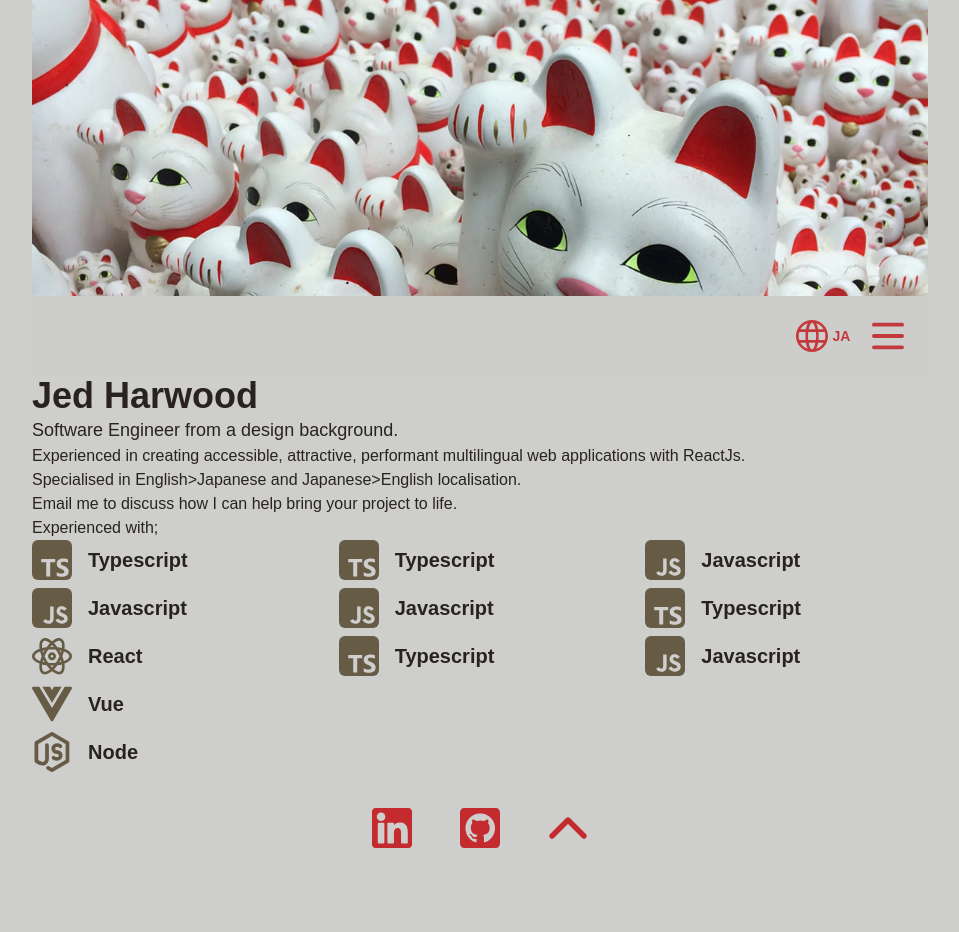
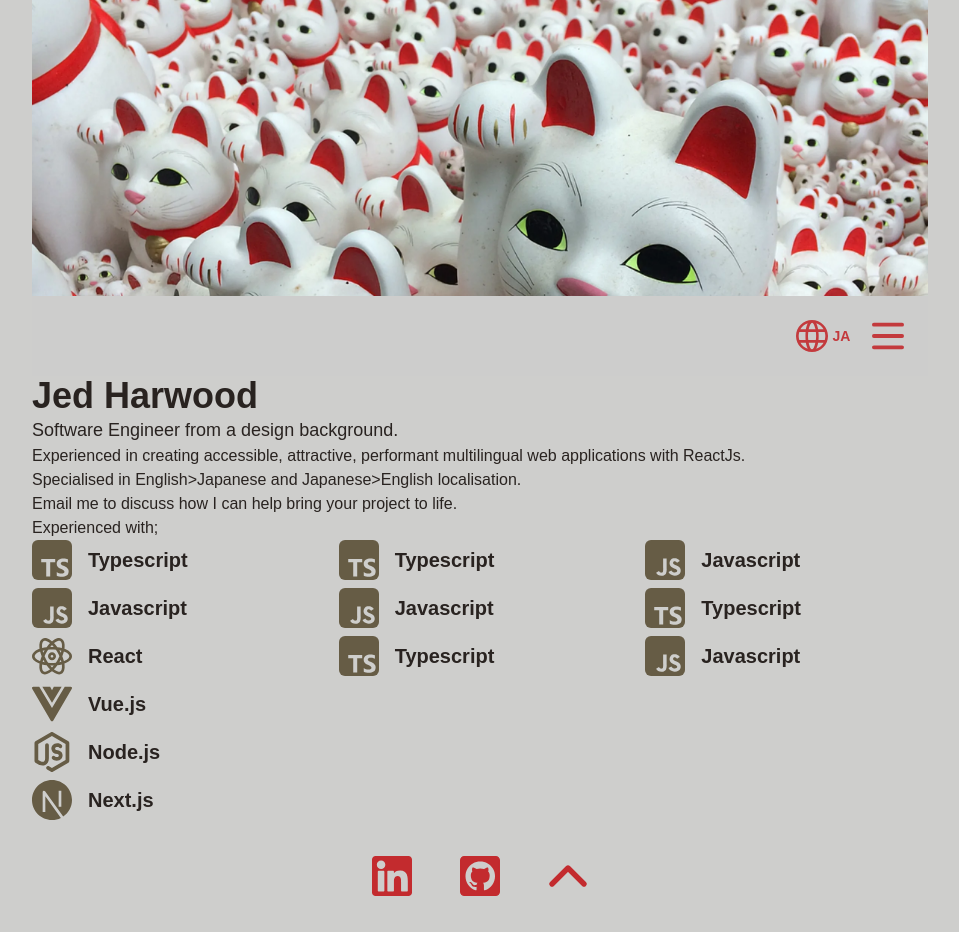
Before and after one commit to jedharwood/PortfolioSite, a Next.js app in the folder portfolio-site/: page /en in a window 1280 px wide. Shown: the whole page, without its empty margins (160-1119 px from the left). Before the commit the page ends 884 px from the top, so only its background shows below. Built offline with nearby package versions, Linux system fonts and the light colour scheme.

Commit message:
Next Icon

```diff
--- a/portfolio-site/src/app/[locale]/page.tsx
+++ b/portfolio-site/src/app/[locale]/page.tsx
@@ -20,6 +20,7 @@ const HomePage: FC = () => {
                     <SvgIcon type='react' />
                     <SvgIcon type='vue' />
                     <SvgIcon type='node' />
+                    <SvgIcon type='next' />
                 </div>
                 <div className='flex flex-col space-y-2'>
                     <SvgIcon type='typescript' />
--- a/portfolio-site/src/app/components/svg-icon.tsx
+++ b/portfolio-site/src/app/components/svg-icon.tsx
@@ -1,7 +1,7 @@
 import { JSX } from 'react';
 
 type SvgIconProps = {
-    type: 'typescript' | 'javascript' | 'react' | 'vue' | 'node';
+    type: 'typescript' | 'javascript' | 'react' | 'vue' | 'node' | 'next';
 };
 
 const typescriptSvg: JSX.Element = (
@@ -65,7 +65,7 @@ const vueSvg: JSX.Element = (
         xmlns='http://www.w3.org/2000/svg'
         fill='currentColor'
         role='img'
-        aria-label='Vue'
+        aria-label='Vue.js'
         viewBox='0 0 15 15'
     >
         <g strokeWidth='0' strokeLinecap='round' strokeLinejoin='round'>
@@ -80,7 +80,7 @@ const nodeSvg: JSX.Element = (
         xmlns='http://www.w3.org/2000/svg'
         fill='currentColor'
         role='img'
-        aria-label='Node'
+        aria-label='Node.js'
         viewBox='0 0 16 16'
     >
         <path
@@ -94,6 +94,23 @@ const nodeSvg: JSX.Element = (
     </svg>
 );
 
+const nextSvg: JSX.Element = (
+    <svg
+        xmlns='http://www.w3.org/2000/svg'
+        fill='currentColor'
+        role='img'
+        aria-label='Next.js'
+        viewBox='0 0 15 15'
+    >
+        <g strokeWidth='0' strokeLinecap='round' strokeLinejoin='round'></g>
+        <path
+            fillRule='evenodd'
+            clipRule='evenodd'
+            d='M0 7.5C0 3.35786 3.35786 0 7.5 0C11.6421 0 15 3.35786 15 7.5C15 10.087 13.6902 12.3681 11.6975 13.7163L4.90687 4.20942C4.78053 4.03255 4.5544 3.95756 4.34741 4.02389C4.14042 4.09022 4 4.28268 4 4.50004V12H5V6.06027L10.8299 14.2221C9.82661 14.7201 8.696 15 7.5 15C3.35786 15 0 11.6421 0 7.5ZM10 10V4H11V10H10Z'
+        />
+    </svg>
+);
+
 const svgIconContentMap: Record<
     SvgIconProps['type'],
     { label: string; icon: JSX.Element }
@@ -101,8 +118,9 @@ const svgIconContentMap: Record<
     typescript: { label: 'Typescript', icon: typescriptSvg },
     javascript: { label: 'Javascript', icon: javascriptSvg },
     react: { label: 'React', icon: reactSvg },
-    vue: { label: 'Vue', icon: vueSvg },
-    node: { label: 'Node', icon: nodeSvg },
+    vue: { label: 'Vue.js', icon: vueSvg },
+    node: { label: 'Node.js', icon: nodeSvg },
+    next: { label: 'Next.js', icon: nextSvg },
 };
 
 const SvgIcon = ({ type }: SvgIconProps): JSX.Element => {
```
